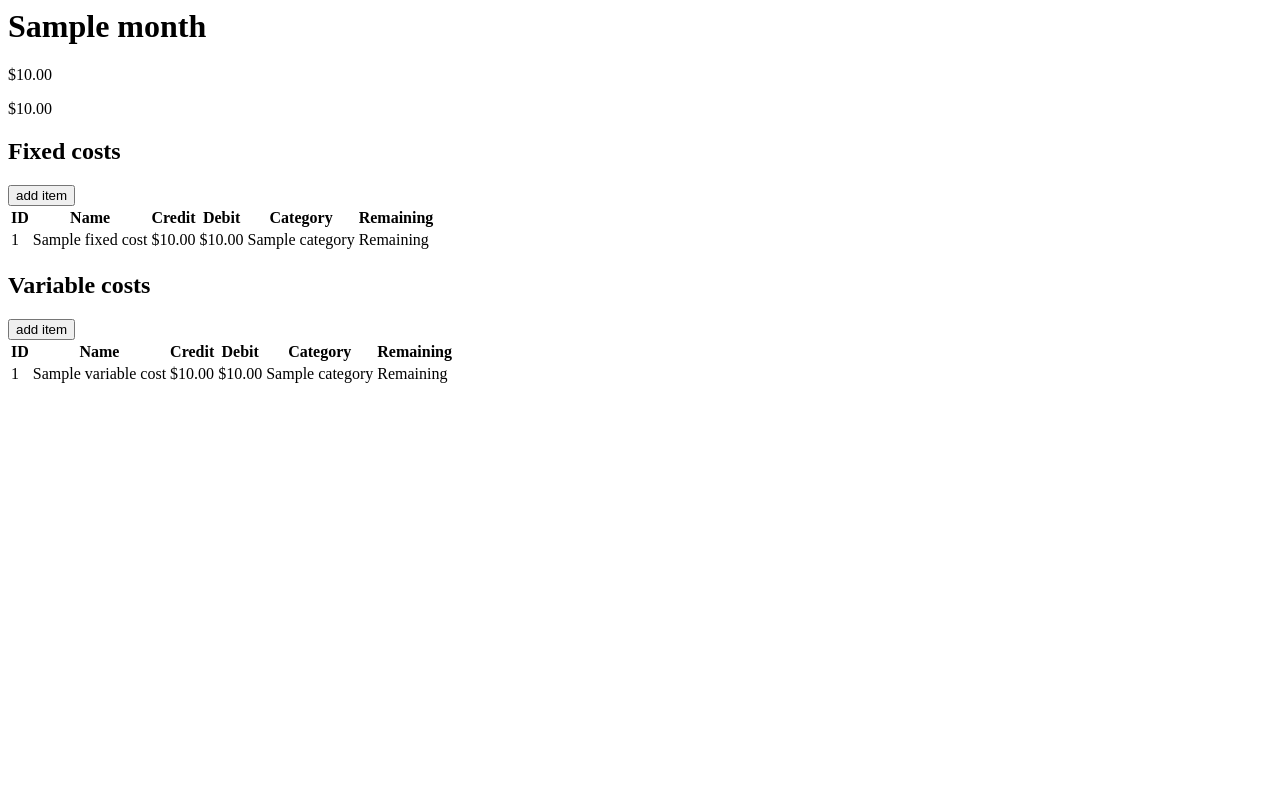
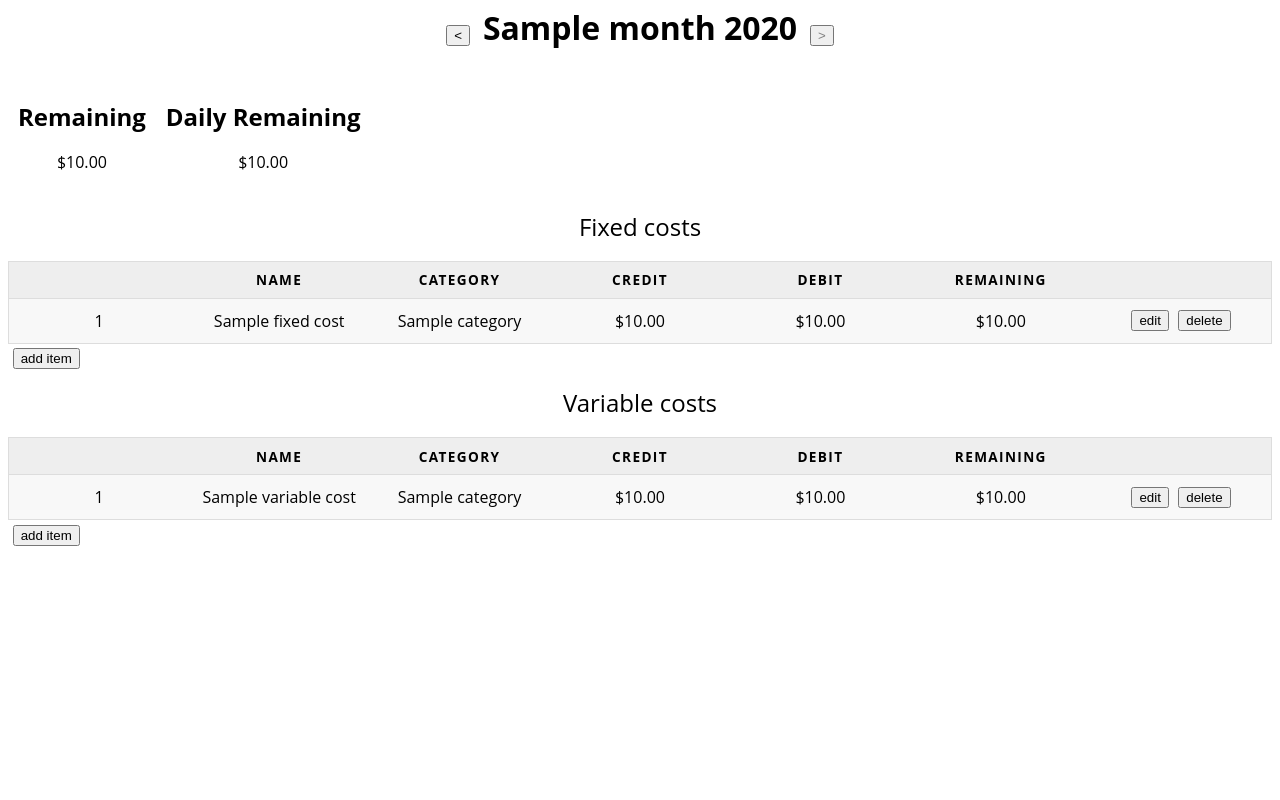
Before and after one commit to pweids/pmoney, a Django app: template budget/templates/budget.html in a window 1280 px wide. Run offline with Django 3.2, Linux system fonts and the light colour scheme; the template is opened without the code that fills it: most values are stand-ins (such as "Sample title", 1, 10 or a date in 2020).

Commit message:
adding some CSS

```diff
--- /dev/null
+++ b/budget/static/budget/style.css
@@ -0,0 +1,105 @@
+body {
+    font-family: "Open Sans", sans-serif;
+    line-height: 1.25;
+  }
+
+#month-header {
+    text-align: center;
+}
+
+.button-link {
+    text-decoration: none;
+    appearance: button;
+    -moz-appearance: button;
+    -webkit-appearance: button;
+    color: gray;
+}
+
+.stats_box {
+    float:   left;
+    padding: 10px;
+}
+
+#id_stats_section {
+    display: inline-block;
+}
+
+button {
+    margin : .35em;
+}
+
+table {
+    border: 1px solid #ccc;
+    border-collapse: collapse;
+    margin: 0;
+    padding: 0;
+    width: 100%;
+    table-layout: fixed;
+  }
+
+table caption {
+    font-size: 1.5em;
+    margin: .5em 0 .75em;
+  }
+
+table tr {
+    background: #f8f8f8;
+    border: 1px solid #ddd;
+    padding: .35em;
+  }
+
+table td {
+    padding: .425em;
+    text-align: center;
+  }
+
+table th {
+    font-size: .85em;
+    letter-spacing: .1em;
+    text-transform: uppercase;
+    padding: .625em;
+    text-align: center;
+    background:#eee
+  }
+  @media screen and (max-width: 600px) {
+    table {
+      border: 0;
+    }
+    table caption {
+      font-size: 1.3em;
+    }
+    table thead {
+      border: none;
+      clip: rect(0 0 0 0);
+      height: 1px;
+      margin: -1px;
+      overflow: hidden;
+      padding: 0;
+      position: absolute;
+      width: 1px;
+    }
+    table tr {
+      border-bottom: 3px solid #ddd;
+      display: block;
+      margin-bottom: .625em;
+    }
+    table td {
+      border-bottom: 1px solid #ddd;
+      display: block;
+      font-size: .8em;
+      text-align: right;
+    }
+    table td:before {
+      /*
+      * aria-label has no advantage, it won't be read inside a table
+      content: attr(aria-label);
+      */
+      content: attr(data-label);
+      float: left;
+      font-weight: bold;
+      text-transform: uppercase;
+    }
+    table td:last-child {
+      border-bottom: 0;
+    }
+  }
--- a/budget/templates/budget.html
+++ b/budget/templates/budget.html
@@ -1,64 +1,93 @@
-{% load humanize %}
+{% load humanize %} {% load static %}
 <html>
 <title>pmoney</title>
+
+<head>
+    <link rel="stylesheet" type="text/css" href="{% static 'budget/style.css' %}" />
+</head>
+
 <body>
-        <h1>{{ month }}</h1>
+    <div id="month-header">
+        <h1>
+            <button onclick="location.href='{% url 'budget' prev_month prev_year %}'"><</button>
+            {{ month }} {{ year }}
+            <button onclick="location.href='{% url 'budget' next_month next_year %}'" class="button-link">></a>
+        </h1>
+    </div>
 
-        <div>
-            <p id="id_remaining">${{ budget.remaining|floatformat:2|intcomma }}</p>
+    <div id="id_stats_section">
+        <div class="stats_box">
+            <h2>Remaining</h2>
+            <p style="text-align:center" id="id_remaining">${{ budget.remaining|floatformat:2|intcomma }}</p>
         </div>
-        <div>
-            <p id="id_daily_remaining">${{ budget.daily_remaining|floatformat:2|intcomma }}</p>
+        <div class="stats_box">
+            <h2>Daily Remaining</h2>
+            <p style="text-align:center" id="id_daily_remaining">${{ budget.daily_remaining|floatformat:2|intcomma }}</p>
+        </div>
     </div>
 
     <div id="id_line_items">
-        <h2>Fixed costs</h2> <button id="id_add_fixed_btn">add item</button>
-        <table id="id_fixed_items">
 
+        <table id="id_fixed_items" class="cost-section">
+            <caption>Fixed costs</caption>
+            <thead>
                 <tr>
-                <th>ID</th>
-                <th>Name</th>
-                <th>Credit</th>
-                <th>Debit</th>
-                <th>Category</th>
-                <th>Remaining</th>
+                    <th scope="col"></th>
+                    <th scope="col">Name</th>
+                    <th scope="col">Category</th>
+                    <th scope="col">Credit</th>
+                    <th scope="col">Debit</th>
+                    <th scope="col">Remaining</th>
+                    <th scope="col"></th>
                 </tr>
+            </thead>
+
             {% for li in budget.fixed_costs %}
             <tr class="fixed_line_item">
-                <td>{{ li.id }}</td>
-                <td>{{ li.name }}</td>
-                <td>${{ li.credit_amount|floatformat:2|intcomma }}</td>
-                <td>${{ li.debit_amount|floatformat:2|intcomma }}</td>
-                <td>{{ li.category }}</td>
-                <td>Remaining</td>
+                <td data-label="">{{ forloop.counter }}</td>
+                <td data-label="Name">{{ li.name }}</td>
+                <td data-label="Category">{{ li.category }}</td>
+                <td data-label="Credit">${{ li.credit_amount|floatformat:2|intcomma }}</td>
+                <td data-label="Debit">${{ li.debit_amount|floatformat:2|intcomma }}</td>
+                <td data-label="Remaining">${{ li.remaining|floatformat:2|intcomma }}</td>
+                <td data-label=""><button>edit</button><button>delete</button></td>
             </tr>
             {% endfor %}
         </table>
-        <h2>Variable costs</h2> <button id="id_add_variable_btn">add item</button>
-        <table id="id_variable_items">
+        <button id="id_add_fixed_btn">add item</button>
+
+
+        <table id="id_variable_items" class="cost-section">
+            <caption>Variable costs</caption>
+            <thead>
                 <tr>
-                <th>ID</th>
-                <th>Name</th>
-                <th>Credit</th>
-                <th>Debit</th>
-                <th>Category</th>
-                <th>Remaining</th>
+                    <th scope="col"></th>
+                    <th scope="col">Name</th>
+                    <th scope="col">Category</th>
+                    <th scope="col">Credit</th>
+                    <th scope="col">Debit</th>
+                    <th scope="col">Remaining</th>
+                    <th scope="col"></th>
                 </tr>
+            </thead>
             {% for li in budget.variable_costs %}
             <tr class="variable_line_item">
-                <td>{{ li.id }}</td>
-                <td>{{ li.name }}</td>
-                <td>${{ li.credit_amount|floatformat:2|intcomma }}</td>
-                <td>${{ li.debit_amount|floatformat:2|intcomma }}</td>
-                <td>{{ li.category }}</td>
-                <td>Remaining</td>
+                <td data-label="">{{ forloop.counter }}</td>
+                <td data-label="Name">{{ li.name }}</td>
+                <td data-label="Category">{{ li.category }}</td>
+                <td data-label="Credit">${{ li.credit_amount|floatformat:2|intcomma }}</td>
+                <td data-label="Debit">${{ li.debit_amount|floatformat:2|intcomma }}</td>
+                <td data-label="Remaining">${{ li.remaining|floatformat:2|intcomma }}</td>
+                <td data-label=""><button>edit</button><button>delete</button></td>
             </tr>
             {% endfor %}
         </table>
+        <button id="id_add_variable_btn">add item</button>
     </div>
 
     <div id="id_stats">
 
     </div>
 </body>
+
 </html>
--- a/functional_tests/tests.py
+++ b/functional_tests/tests.py
@@ -84,9 +84,10 @@ class PaulVisitor(LiveServerTestCase):
         # how much he'd have left at his current spending rate
         left_per_day = self.browser.find_element_by_id("id_daily_remaining").text
         self.assertGreater(len(left_per_day), 4) # len('$0.99') = 5
-        time.sleep(10)
+
         # He sees a section called "Income" that lists his
         # monthly income
+
 
         # Then below that he sees a section called "Bills" that
         # lists his fixed monthly expenditures
@@ -119,6 +120,7 @@ class PaulVisitor(LiveServerTestCase):
         # He visits October and sees that he had $131 left
 
         # Satisfied with his finacial situation, he logs out and goes to sleep
+        time.sleep(10)
         self.fail("Finish the test!")
 
     def submit_login_form(self, username, password):
```
Also changed, not shown: budget/data_access.py (+5 -5 lines), budget/monthly_budget.py (+16 -7 lines), budget/tests.py (+10 -3 lines), budget/utils.py (+14 -0 lines), budget/views.py (+6 -1 lines). Lines whose indentation alone changed are shown as unchanged.
